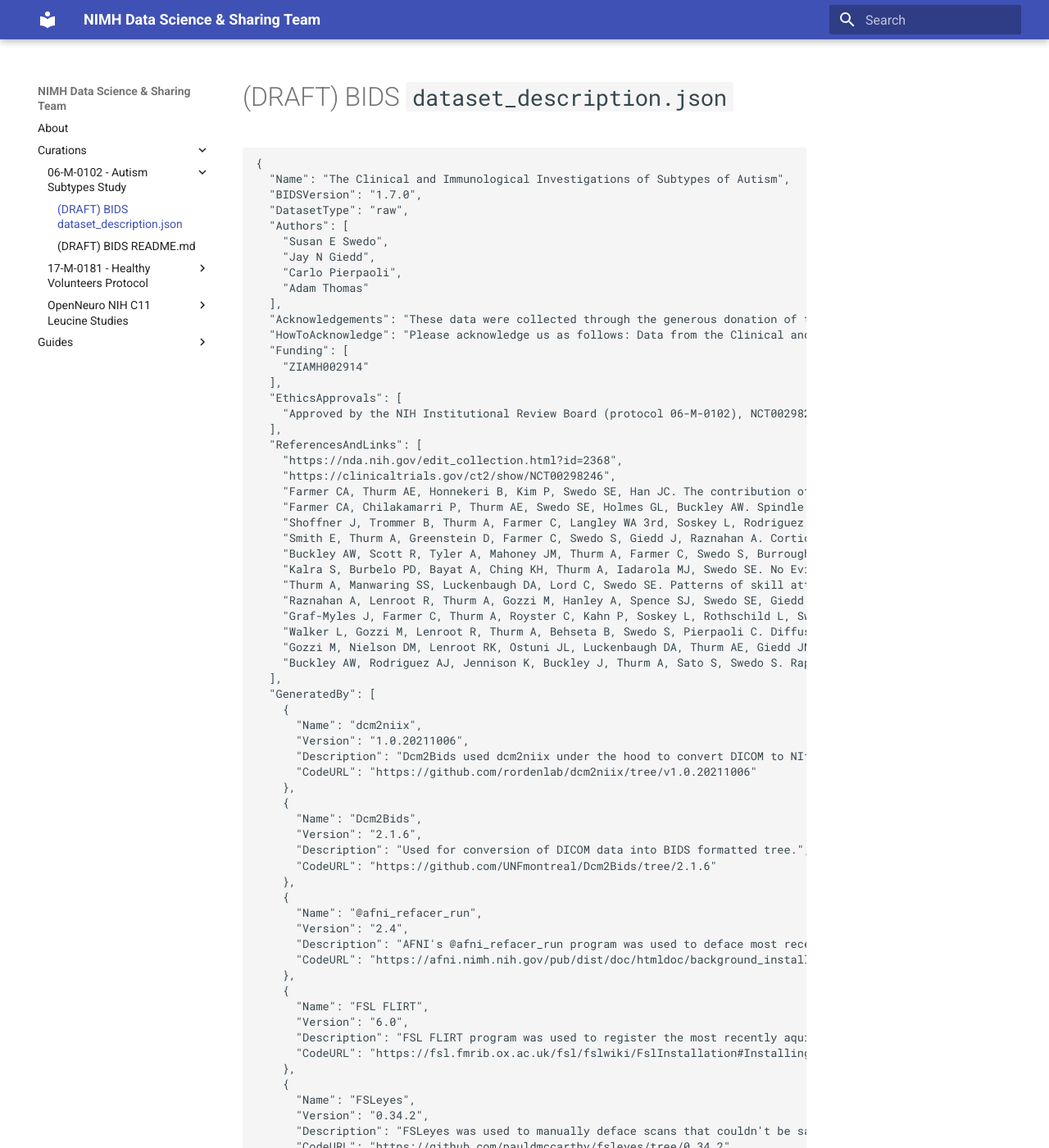
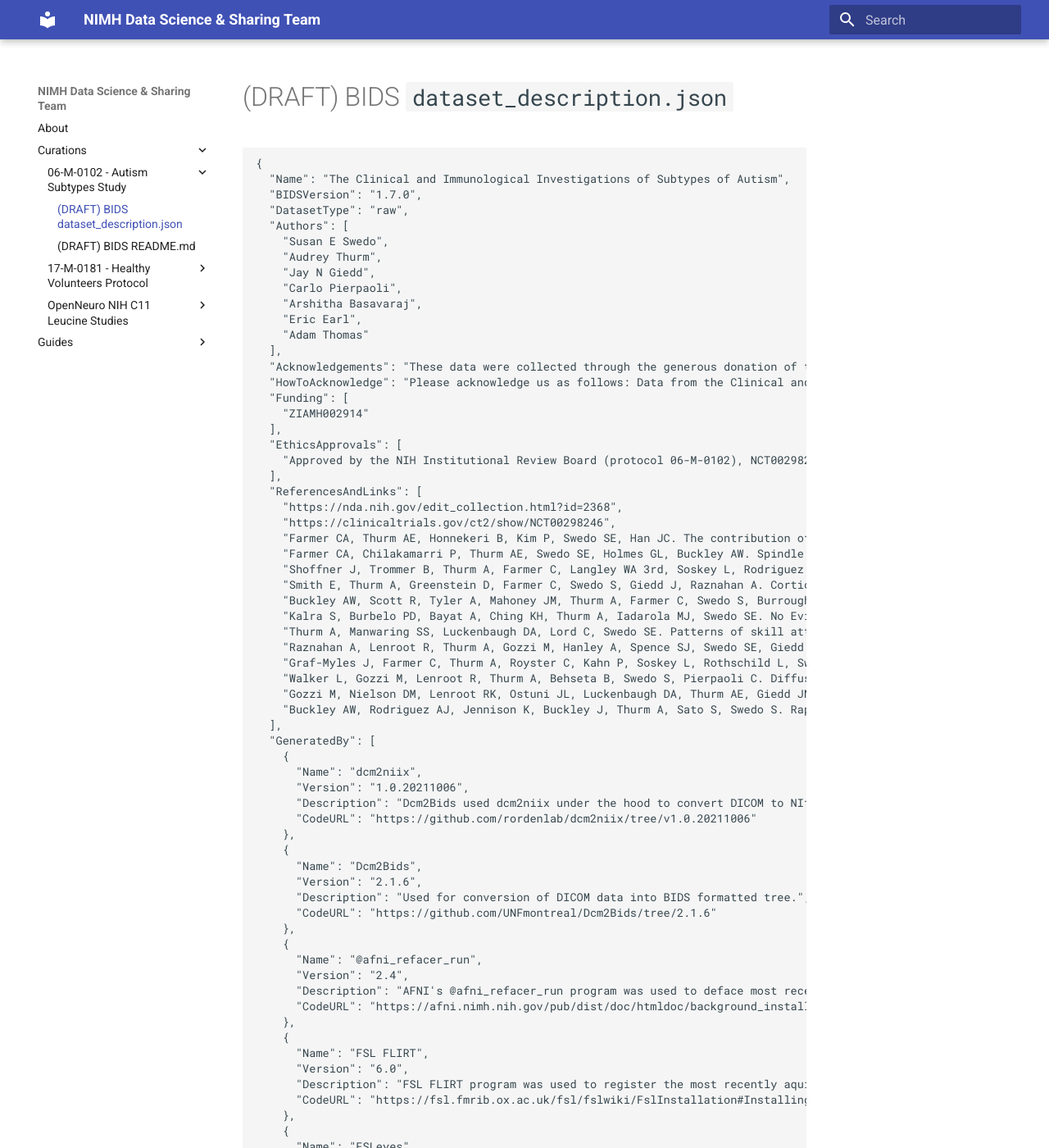
Before and after one commit to nimh-dsst/dsst-rtd, an MkDocs documentation site: the page built from docs/curations/06-M-0102/dataset_description.md, in a window 1280 px wide and 1400 px high. Shown: the whole window at 82% size. Built offline with MkDocs 1.6.1 and Material for MkDocs 9.7.7, drawn with Linux system fonts in a browser that asks for light colours; some of the changed text lies outside the part shown.

Commit message:
updating authors list

```diff
--- a/docs/curations/06-M-0102/dataset_description.md
+++ b/docs/curations/06-M-0102/dataset_description.md
@@ -7,8 +7,11 @@
   "DatasetType": "raw",
   "Authors": [
     "Susan E Swedo",
+    "Audrey Thurm",
     "Jay N Giedd",
     "Carlo Pierpaoli",
+    "Arshitha Basavaraj",
+    "Eric Earl",
     "Adam Thomas"
   ],
   "Acknowledgements": "These data were collected through the generous donation of time by the children and their families and the contributions of many NIH research assistants, post-doctoral fellows, and staff members, as well as extramural collaborators.",
```
